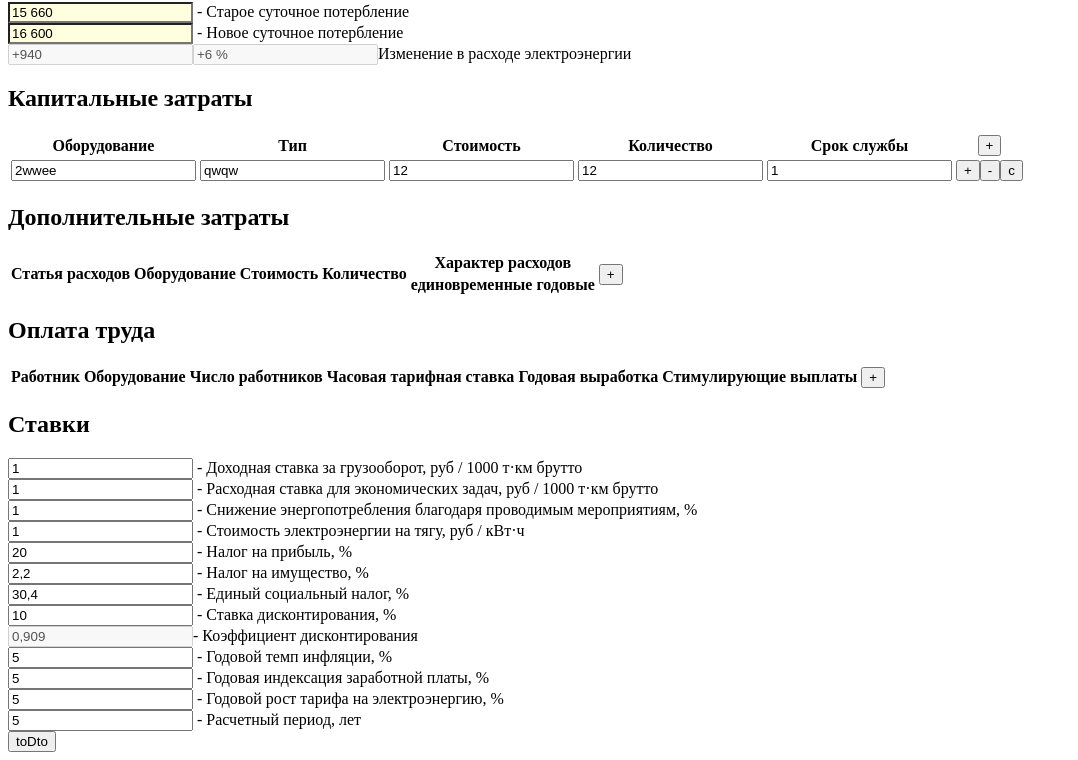
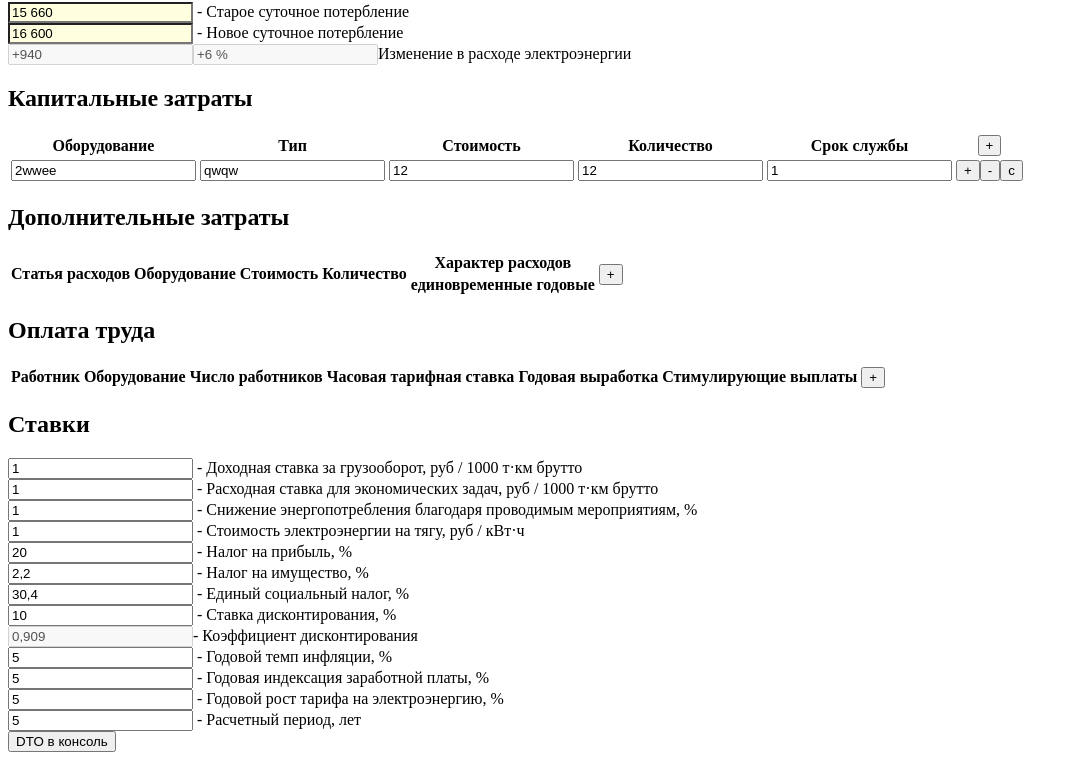
Before and after one commit to asmisloff/asuter-eco, a React (Create React App) app: page / in a window 1280 px wide. Shown: the part 889-1649 px from the top of the page, without its empty margins (0-1078 px from the left). Built offline with nearby package versions, Linux system fonts and the light colour scheme.

Commit message:
корректировка надписи на кнопке

```diff
--- a/src/economic/component/Root.tsx
+++ b/src/economic/component/Root.tsx
@@ -147,7 +147,7 @@ export default function Root() {
         onClick={() => console.log(h.toDto(state))}
         disabled={state.status > Status.Warning}
         title={h.logErrors(state)}
-      >toDto</button>
+      >DTO в консоль</button>
     </>
   )
 }
```
